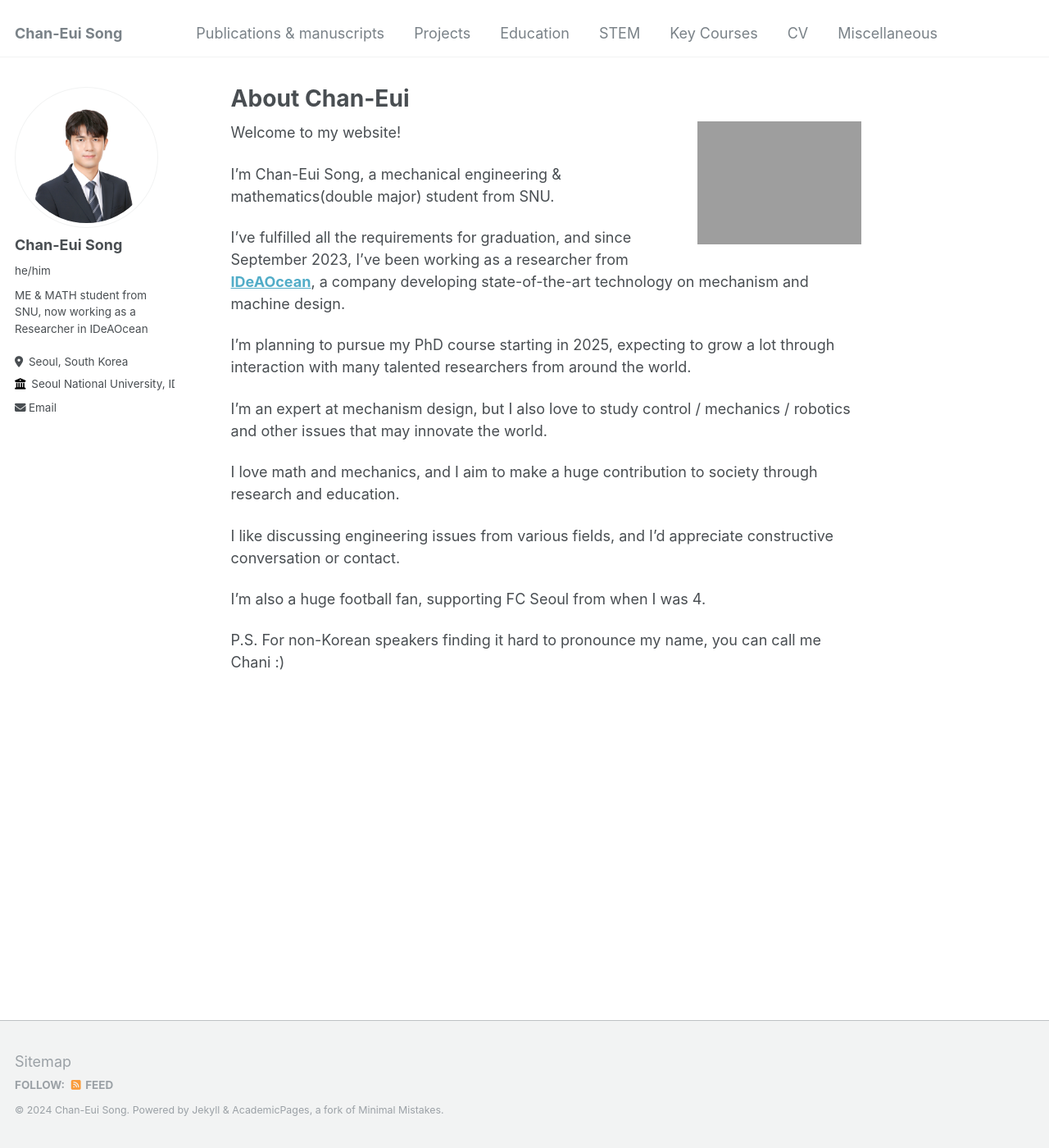
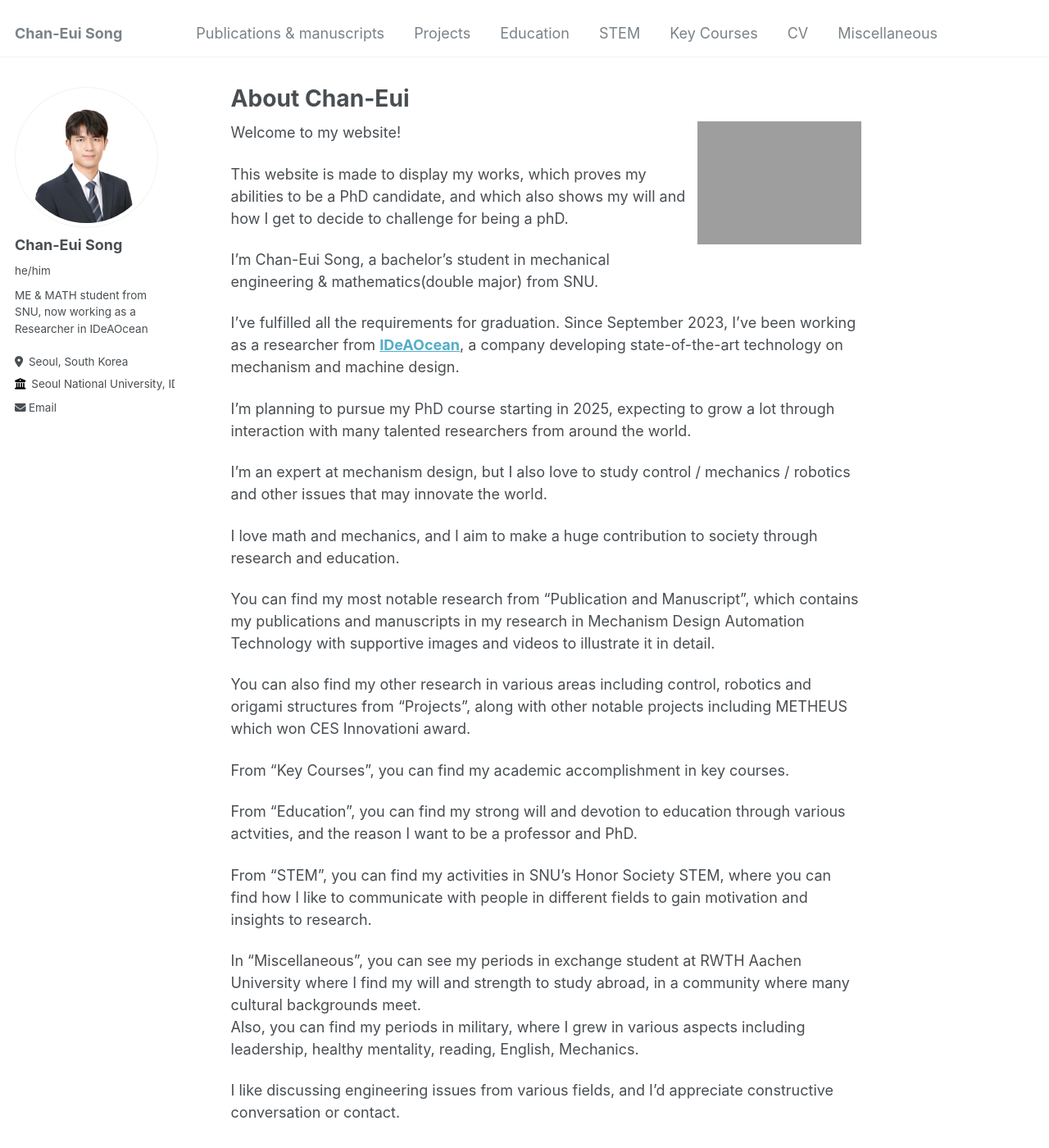
Before and after one commit to cksdml1014/chanisong, a Jekyll site: the page built from _pages/about.md, in a window 1280 px wide and 1400 px high. Shown: the whole window at 82% size. Built offline with Jekyll 4.4.1, drawn with Linux system fonts in a browser that asks for light colours.

Commit message:
Update about.md

```diff
--- a/_pages/about.md
+++ b/_pages/about.md
@@ -14,9 +14,11 @@ redirect_from:
 
 Welcome to my website!
 
-I'm Chan-Eui Song, a mechanical engineering & mathematics(double major) student from SNU.
+This website is made to display my works, which proves my abilities to be a PhD candidate, and which also shows my will and how I get to decide to challenge for being a phD.
 
-I've fulfilled all the requirements for graduation, and since September 2023, I've been working as a researcher from **[IDeAOcean](https://ideaocean.ai)**, a company developing state-of-the-art technology on mechanism and machine design.
+I'm Chan-Eui Song, a bachelor's student in mechanical engineering & mathematics(double major) from SNU.
+
+I've fulfilled all the requirements for graduation. Since September 2023, I've been working as a researcher from **[IDeAOcean](https://ideaocean.ai)**, a company developing state-of-the-art technology on mechanism and machine design.
 
 I'm planning to pursue my PhD course starting in 2025, expecting to grow a lot through interaction with many talented researchers from around the world.
 
@@ -24,6 +26,19 @@ I'm an expert at mechanism design, but I also love to study control / mechanics
 
 I love math and mechanics, and I aim to make a huge contribution to society through research and education.
 
+You can find my most notable research from "Publication and Manuscript", which contains my publications and manuscripts in my research in Mechanism Design Automation Technology with supportive images and videos to illustrate it in detail.
+
+You can also find my other research in various areas including control, robotics and origami structures from "Projects", along with other notable projects including METHEUS which won CES Innovationi award.
+
+From "Key Courses", you can find my academic accomplishment in key courses.
+
+From "Education", you can find my strong will and devotion to education through various actvities, and the reason I want to be a professor and PhD.
+
+From "STEM", you can find my activities in SNU's Honor Society STEM, where you can find how I like to communicate with people in different fields to gain motivation and insights to research.
+
+In "Miscellaneous", you can see my periods in exchange student at RWTH Aachen University where I find my will and strength to study abroad, in a community where many cultural backgrounds meet.
+Also, you can find my periods in military, where I grew in various aspects including leadership, healthy mentality, reading, English, Mechanics.
+
 I like discussing engineering issues from various fields, and I'd appreciate constructive conversation or contact.
 
 I'm also a huge football fan, supporting FC Seoul from when I was 4.
```
